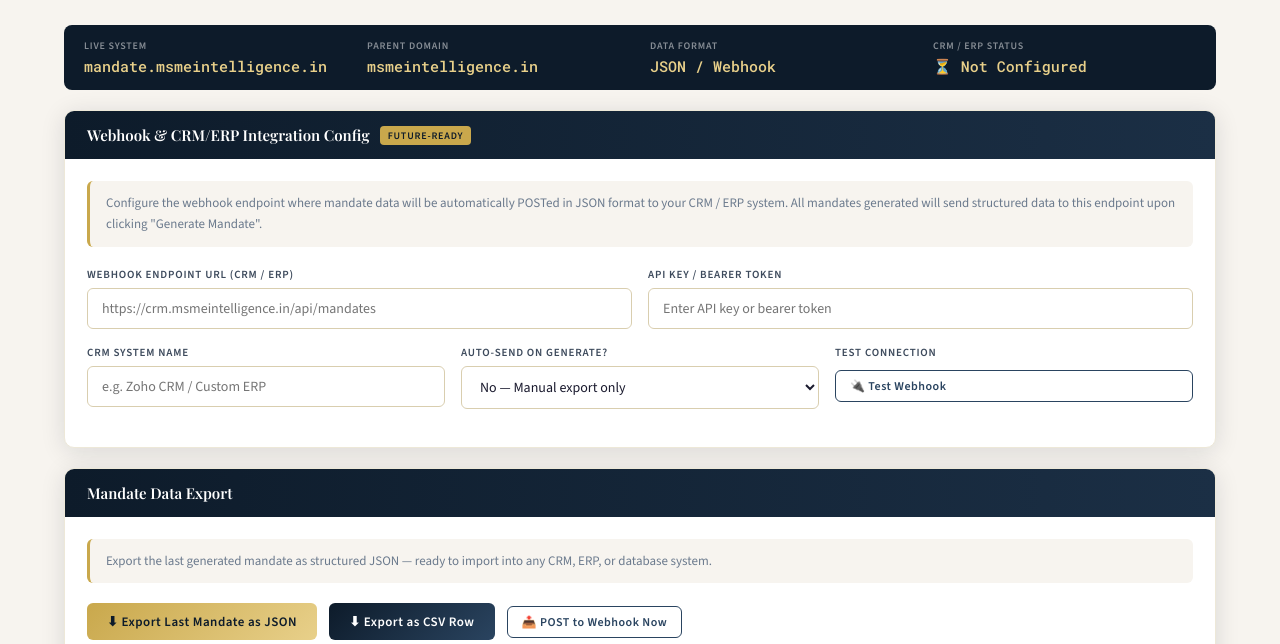
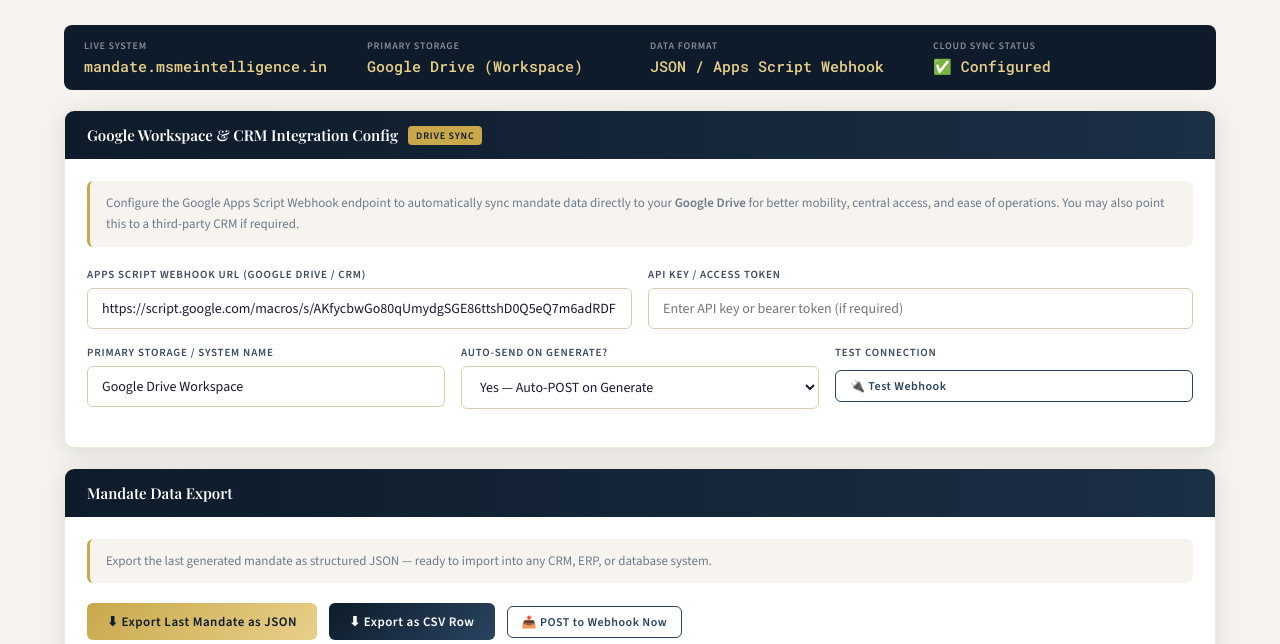
Before and after one commit to rksjha/scg-mandate-platform, a plain HTML site: page SCG-Proposal-Intelligence-Platform.html in a window 1280 px wide. Both pictures are taken after a click on the button "🔗 INTEGRATION & EXPORT". Shown: the part 156-800 px from the top of the page. Drawn offline with nearby package versions, Linux system fonts and the light colour scheme.

Commit message:
feat: add Google Apps Script webhook for Google Drive integration and update platform UI configuration

```diff
--- a/SCG-Proposal-Intelligence-Platform.html
+++ b/SCG-Proposal-Intelligence-Platform.html
@@ -880,37 +880,37 @@
     <div class="val">mandate.msmeintelligence.in</div>
   </div>
   <div class="info-item">
-    <label>Parent Domain</label>
-    <div class="val">msmeintelligence.in</div>
+    <label>Primary Storage</label>
+    <div class="val">Google Drive (Workspace)</div>
   </div>
   <div class="info-item">
     <label>Data Format</label>
-    <div class="val">JSON / Webhook</div>
+    <div class="val">JSON / Apps Script Webhook</div>
   </div>
   <div class="info-item">
-    <label>CRM / ERP Status</label>
+    <label>Cloud Sync Status</label>
     <div class="val" id="integration-status-badge">⏳ Not Configured</div>
   </div>
 </div>
 
 <div class="card">
-  <div class="card-header"><h2>Webhook & CRM/ERP Integration Config</h2><span class="badge">Future-Ready</span></div>
+  <div class="card-header"><h2>Google Workspace & CRM Integration Config</h2><span class="badge">Drive Sync</span></div>
   <div class="card-body">
-    <div class="section-intro">Configure the webhook endpoint where mandate data will be automatically POSTed in JSON format to your CRM / ERP system. All mandates generated will send structured data to this endpoint upon clicking "Generate Mandate".</div>
+    <div class="section-intro">Configure the Google Apps Script Webhook endpoint to automatically sync mandate data directly to your <strong>Google Drive</strong> for better mobility, central access, and ease of operations. You may also point this to a third-party CRM if required.</div>
     <div class="form-row col2">
       <div class="form-group">
-        <label>Webhook Endpoint URL (CRM / ERP)</label>
-        <input type="url" id="webhook-url" placeholder="https://crm.msmeintelligence.in/api/mandates" oninput="saveIntegrationConfig()">
-      </div>
-      <div class="form-group">
-        <label>API Key / Bearer Token</label>
-        <input type="password" id="webhook-key" placeholder="Enter API key or bearer token" oninput="saveIntegrationConfig()">
+        <label>Apps Script Webhook URL (Google Drive / CRM)</label>
+        <input type="url" id="webhook-url" placeholder="https://script.google.com/macros/s/.../exec" oninput="saveIntegrationConfig()">
+      </div>
+      <div class="form-group">
+        <label>API Key / Access Token</label>
+        <input type="password" id="webhook-key" placeholder="Enter API key or bearer token (if required)" oninput="saveIntegrationConfig()">
       </div>
     </div>
     <div class="form-row col3">
       <div class="form-group">
-        <label>CRM System Name</label>
-        <input type="text" id="crm-name" placeholder="e.g. Zoho CRM / Custom ERP" oninput="saveIntegrationConfig()">
+        <label>Primary Storage / System Name</label>
+        <input type="text" id="crm-name" placeholder="e.g. SCG Google Drive Workspace" oninput="saveIntegrationConfig()">
       </div>
       <div class="form-group">
         <label>Auto-Send on Generate?</label>
@@ -1576,9 +1576,16 @@
 
 function loadIntegrationConfig() {
   try {
-    const raw = localStorage.getItem('scg_integration_cfg');
-    if (!raw) return;
-    const cfg = JSON.parse(raw);
+    let raw = localStorage.getItem('scg_integration_cfg');
+    let cfg = raw ? JSON.parse(raw) : {};
+
+    if (!cfg.webhookUrl) {
+      cfg.webhookUrl = 'https://script.google.com/macros/s/AKfycbwGo80qUmydgSGE86ttshD0Q5eQ7m6adRDFIJNiH9BeILytm7qr4d-s26_uNiMeXPty/exec';
+      cfg.crmName = 'Google Drive Workspace';
+      cfg.autoSend = 'yes';
+      localStorage.setItem('scg_integration_cfg', JSON.stringify(cfg));
+    }
+
     if (cfg.webhookUrl) document.getElementById('webhook-url').value = cfg.webhookUrl;
     if (cfg.crmName)    document.getElementById('crm-name').value    = cfg.crmName;
     if (cfg.autoSend)   document.getElementById('auto-send').value   = cfg.autoSend;
```
Also changed, not shown: google-apps-script-webhook.js (added, +80 -0 lines), index.html (+24 -17 lines).
